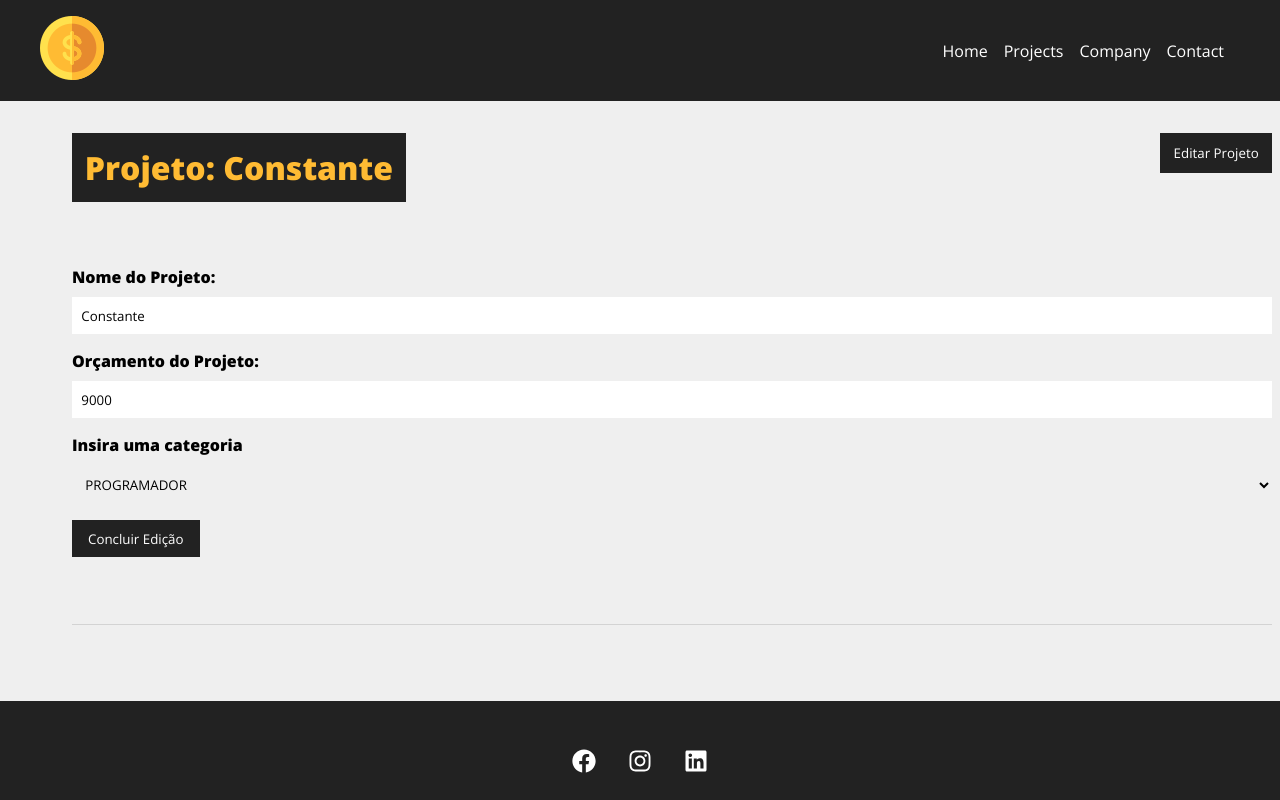
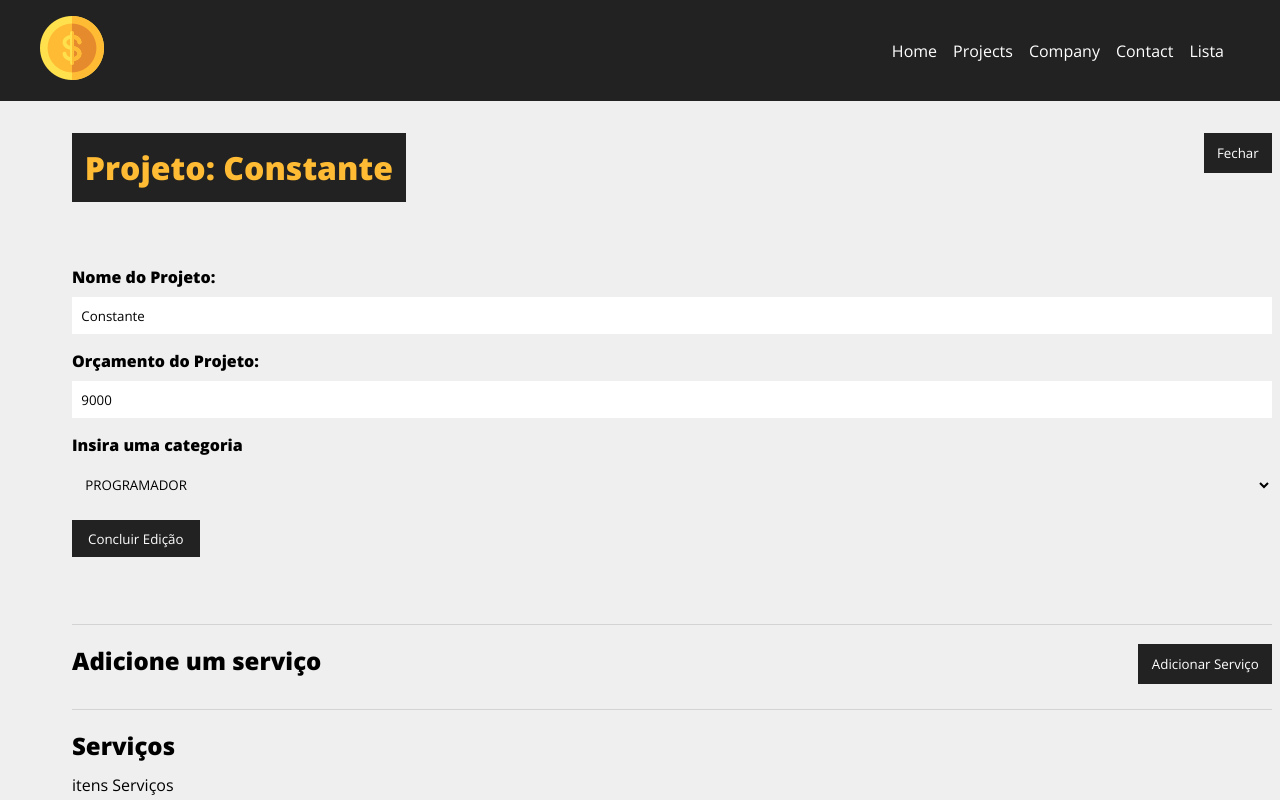
Before and after one commit to gabrielcomputacao/projetoreact, a React (Create React App) app in the folder projeto/: page /editProject/1 in a window 1280 px wide. Shown: the top 800 px of the page. Built offline with nearby package versions, Linux system fonts and the light colour scheme; data requests are answered from the project's data file.

Commit message:
terminando componente de edição de projetos

```diff
--- a/projeto/db.json
+++ b/projeto/db.json
@@ -12,7 +12,7 @@
       "id": 1
     },
     {
-      "name": "gabriel",
+      "name": "gabriel12",
       "budget": "12000",
       "category": {
         "id": "4",
@@ -34,11 +34,11 @@
       "id": 3
     },
     {
-      "name": "estela",
-      "budget": "20000",
+      "name": "estelinha",
+      "budget": "1700",
       "category": {
-        "id": "3",
-        "name": "DESIGN"
+        "id": "1",
+        "name": "INFRA"
       },
       "cost": 0,
       "services": [],
--- a/projeto/src/components/layout/Navbar.js
+++ b/projeto/src/components/layout/Navbar.js
@@ -24,6 +24,9 @@ function Navbar(){
                     <li className={styles.item}>
                         <Link to="/contact">Contact</Link>
                     </li>
+                    <li className={styles.item}>
+                        <Link to="/listaProjects">Lista</Link>
+                    </li>
                 </ul>
             </Container>
         </nav>
--- a/projeto/src/components/pages/EditProject.js
+++ b/projeto/src/components/pages/EditProject.js
@@ -4,6 +4,7 @@ import { useEffect, useState } from "react";
 import Loading from "../layout/Loading";
 import Container from "../layout/Container";
 import FormProject from "../project/FormProject";
+import Message from "../layout/Message"
 
 function EditProject() {
   /* pega os paramentros que vem pela url, nessa caso especifico está
@@ -12,12 +13,14 @@ function EditProject() {
   const { id } = useParams();
 
   const [project, setProject] = useState([]);
-
+  const [message,setMessage] = useState()
+  const [type, setType] = useState()
   /*
     inicialmente ele nao exibe o formulario de edição do projeto ele exibe os dados
     do projeto por isso setado para false
   */
   const [showProjectForm, setShowProjectForm] = useState(false);
+  const [showServiceForm, setShowServiceForm] = useState(false);
 
   useEffect(() => {
     fetch(`http://localhost:5002/projects/${id}`, {
@@ -42,14 +45,27 @@ function EditProject() {
     */
     setShowProjectForm(!showProjectForm);
   }
+  function toggleServiceForm() {
+    /*
+        Seta como o contratio do showProjectForm
+        Se ele estiver false seta como o contrario entao true
+        se ele estiver true transforma em false e set no state
+    */
+    setShowServiceForm(!showServiceForm);
+  }
 
 
   function editPost(project){
+
+        setMessage("")
+
         //budget validation
         console.log(project)
 
         if(project.budget < project.cost){
-            //message
+            setMessage("Os custos não podem passar o orçamento!!")
+            setType("error")
+            return false
         }
 
         fetch(`http://localhost:5002/projects/${project.id}` ,
@@ -65,8 +81,9 @@ function EditProject() {
         .then( res => res.json())
         .then( data => {
             setProject(data)
-            setShowProjectForm(false)
-            //message
+            setShowProjectForm(true)
+            setMessage("Editado com Sucesso")
+            setType("sucess")
         })
         .catch( err => console.log(err))
 
@@ -77,10 +94,11 @@ function EditProject() {
       {project.name ? (
         <div className={styles.project_details}>
           <Container customClass="column">
+            {message && <Message type={type} msg={message} />}
             <div className={styles.details_container}>
               <h1>Projeto: {project.name}</h1>
               <button className={styles.btn} onClick={toggleProjectForm}>
-                {!showProjectForm ? "Editar Projeto" : "Fechar"}
+                {showProjectForm ? "Editar Projeto" : "Fechar"}
                 {/*
                     se estiver falso o showprojectform ele vai setar o texto do button para editar
                     quando o state passar para verdadeiro ele vai setar para true e vai mudar o valor do texto
@@ -109,6 +127,24 @@ function EditProject() {
                 </div>
               )}
             </div>
+
+                <div className={styles.service_form_container}>
+                    <h2>Adicione um serviço</h2>
+                    <button className={styles.btn} onClick={toggleServiceForm}>
+                      {!showServiceForm ? "Adicionar Serviço" : "Fechar"}
+                    </button>
+                </div>
+                <div className={styles.project_info}>
+                    {showServiceForm && (
+                      <div>
+                        <p>Form</p>
+                      </div>
+                    )}
+                </div>
+                <h2>Serviços</h2>
+                <Container customClass="start">
+                      <p>itens Serviços</p>
+                </Container>
           </Container>
         </div>
       ) : (
```
